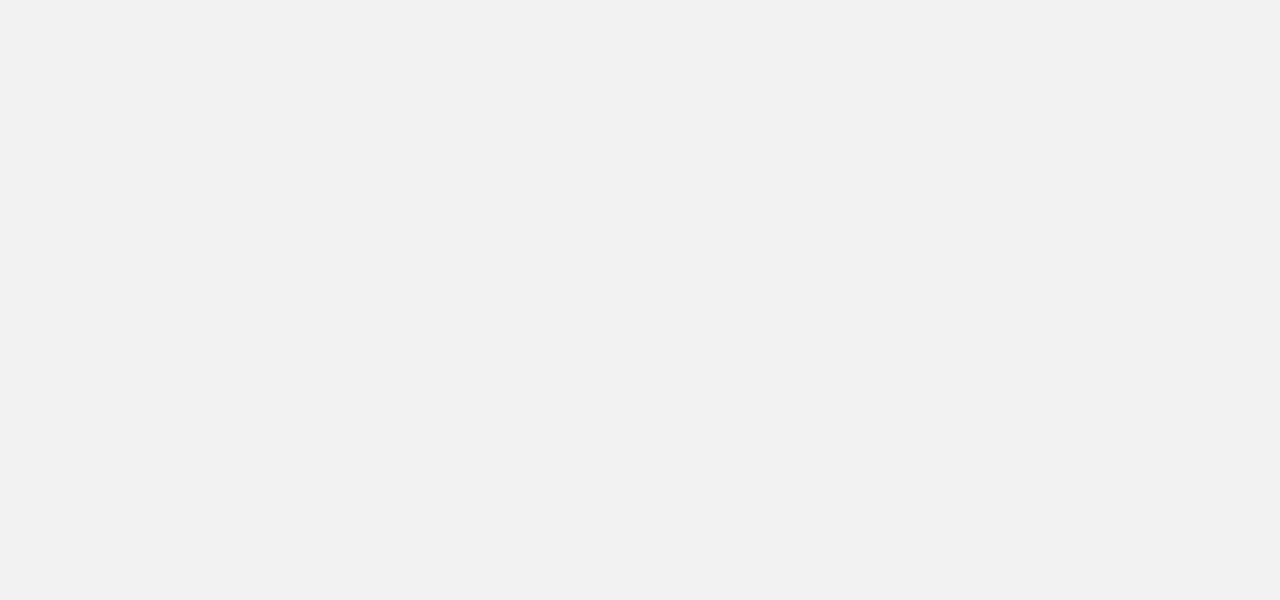
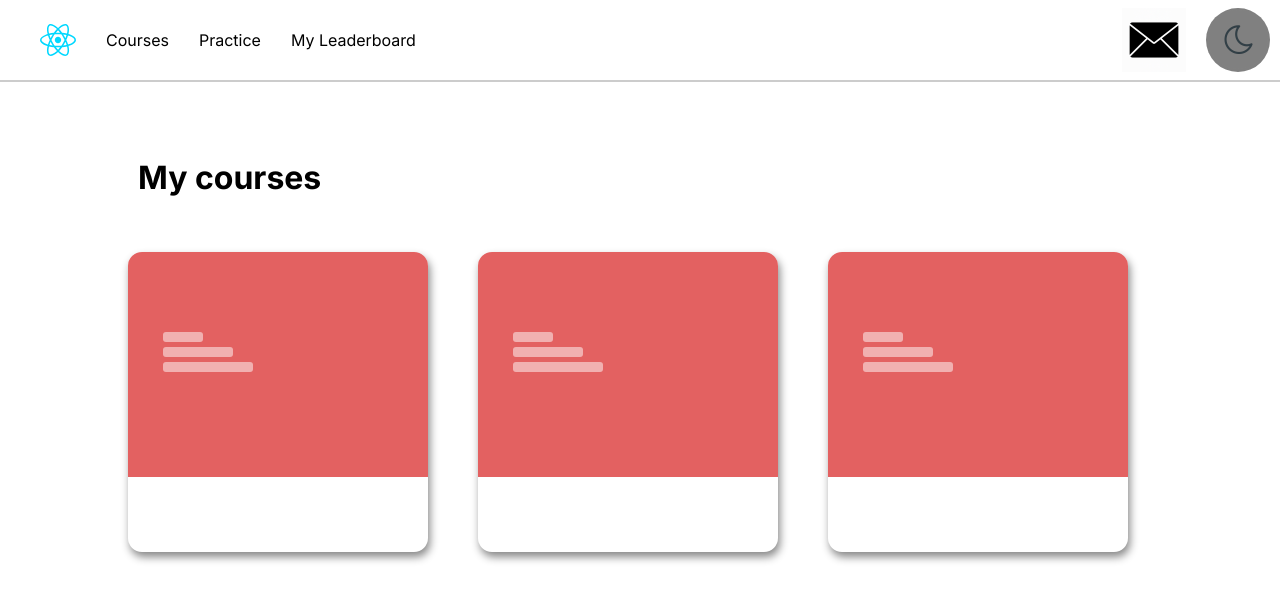
Before and after one commit to srivaishnavichintha/iship-project, a React (Vite) app: page /studentdashboard in a window 1280 px wide. Before the commit this address had no page. Shown: the top 600 px of the page. Built offline with nearby package versions, Linux system fonts and the light colour scheme.

Commit message:
added some changes to navigations

```diff
--- a/index.css
+++ b/index.css
@@ -7,7 +7,9 @@ html {
   padding: 0;
   box-sizing: border-box;
 }
-
+h1,h2,h3,h4{
+  margin: 10px;
+}
 body {
   font-family: "Inter", sans-serif ;
   background-color: #f4f4f4;
--- a/src/App.jsx
+++ b/src/App.jsx
@@ -3,14 +3,16 @@ import Landing from "./Landing";
 import Student_main_dashboard from "./Student_main_dashboard";
 import Practice_board from "./Practice_board";
 import Login from "./Login"
+import Mentor_dashboard from "./Mentor_dashboard"
 function App() {
   return (
     <Router>
       <Routes>
         <Route path="/" element={<Landing />} />
-        <Route path="/navbar" element={<Student_main_dashboard/>} />
+        <Route path="/studentdashboard" element={<Student_main_dashboard/>} />
         <Route path="/practice" element={<Practice_board />} />
         <Route path="/login" element={<Login/>} />
+        <Route path="/mentordashboard" element={<Mentor_dashboard />} />
       </Routes>
     </Router>
   );
--- /dev/null
+++ b/src/Mentor_dashboard.jsx
@@ -0,0 +1,7 @@
+import Mentor_navbar from "./Mentor_navbar"
+
+export default function Mentor_dashboard(){
+    return(
+        <Mentor_navbar />
+    )
+}
--- /dev/null
+++ b/src/Mentor_navbar.jsx
@@ -0,0 +1,44 @@
+import "./Student_navbar.css";
+import { useState, useRef, useEffect } from "react";
+import logo from "./assets/react.svg";
+import moon from "./assets/moon.png";
+import sun from "./assets/sun.png";
+import env from "./assets/envelope.png"
+
+export default function Student_navbar() {
+  const [isDark, setIsDark] = useState(false);
+  const navRef = useRef(null);
+
+  useEffect(() => {
+    document.body.className = isDark ? "dark" : "light";
+    if (navRef.current) {
+      navRef.current.className = isDark ? "dtheme" : "";
+    }
+  }, [isDark]);
+
+  const theme = () => {
+    setIsDark((prev) => !prev);
+  };
+
+  return (
+    <nav ref={navRef} id="nava">
+      <div className="nav-left">
+        <img src={logo} alt="logo" />
+        <a className="nav-con">Courses</a>
+        <a className="nav-con" > </a>
+        <a className="nav-con">My Leaderboard</a>
+      </div>
+      <div className="nav-right">
+         <img src={env} />
+         <div id="main_nav"></div>
+        <img
+        src={isDark ? sun : moon}
+        alt="theme toggle"
+        onClick={theme}
+        className="theme"
+        style={{ cursor: "pointer" }}
+      />
+      </div>
+    </nav>
+  );
+}
--- a/src/Stu_dash_con.css
+++ b/src/Stu_dash_con.css
@@ -11,6 +11,11 @@
     background: linear-gradient(to bottom, rgb(227, 97, 97) 75%, transparent 25%);
     position: relative;
     transition: transform 3s ease ;
+}
+.card_cover{
+    margin-top: 50px;
+    display: flex;
+    gap:50px
 }
 .rec{
     position: absolute;
--- a/src/Stu_dash_con.jsx
+++ b/src/Stu_dash_con.jsx
@@ -4,13 +4,30 @@ export default function Stu_dash_con(){
         <>
            <div className="stu_con">
             <h1>My courses</h1>
-              <div class="card">
+              <div className="card_cover">
+                  <div class="card">
                     <div class="rec">
                         <div className="rec1"></div>
                         <div className="rec2"></div>
                         <div className="rec3"></div>
                     </div>
+                  </div>
+                   <div class="card">
+                    <div class="rec">
+                        <div className="rec1"></div>
+                        <div className="rec2"></div>
+                        <div className="rec3"></div>
+                    </div>
+                  </div>
+                  <div class="card">
+                    <div class="rec">
+                        <div className="rec1"></div>
+                        <div className="rec2"></div>
+                        <div className="rec3"></div>
+                    </div>
+                  </div>
               </div>
+
             </div>
         </>
     )
```
